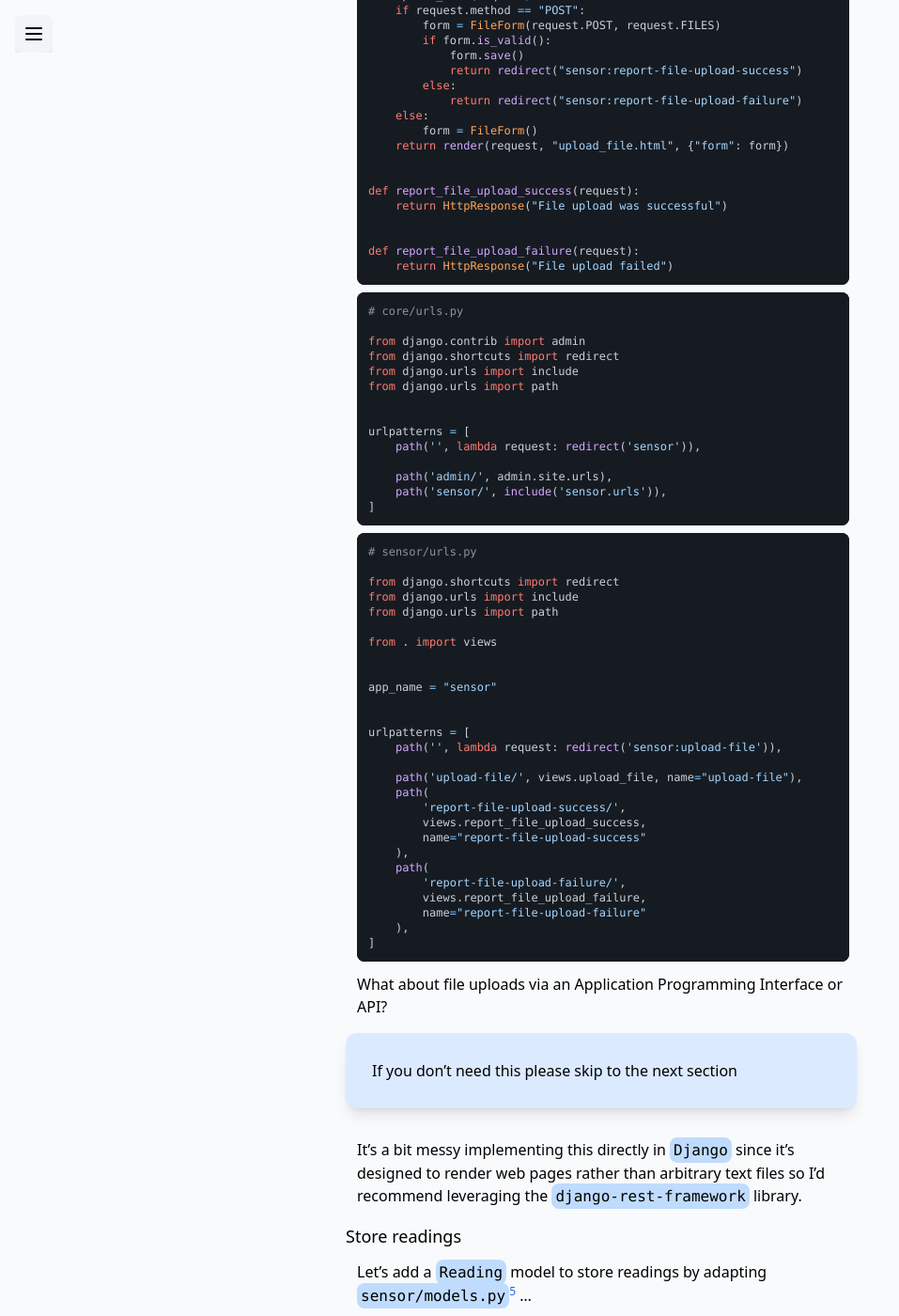
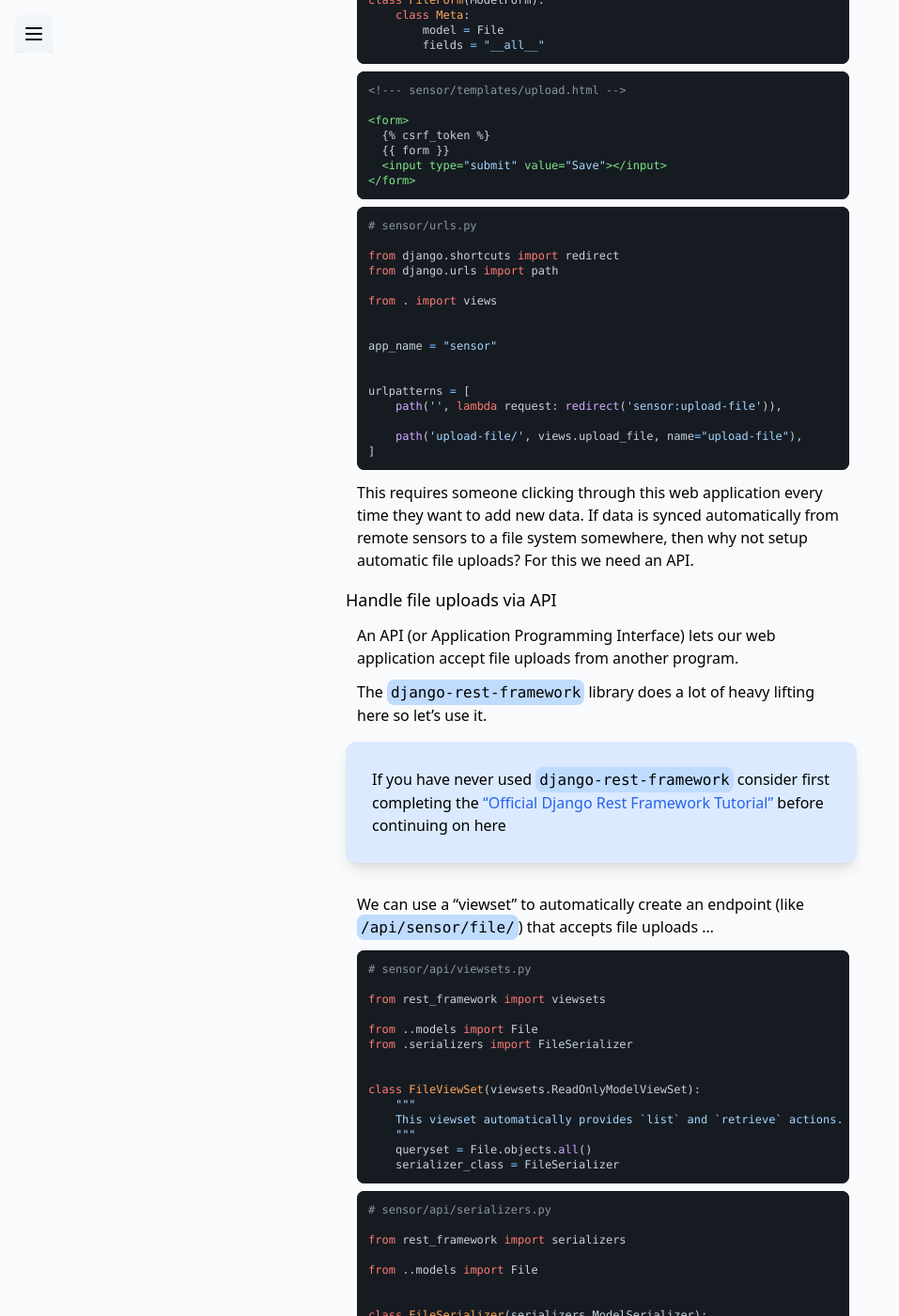
Before and after one commit to rdmolony/rdmolony.github.io, a Jekyll site: the page built from _posts/2023-12-14-running-django-on-timescaledb.md, in a window 1280 px wide and 1400 px high, scrolled down 3773 px. Shown: the whole window at 94% size, without its empty margins (0-957 px from the left). Built offline with Jekyll 4.4.1, drawn with Linux system fonts in a browser that asks for light colours; some of the changed text lies outside the part shown.

Commit message:
update 2023-12-14-running-django-on-timescaledb.md

````diff
--- a/_posts/2023-12-14-running-django-on-timescaledb.md
+++ b/_posts/2023-12-14-running-django-on-timescaledb.md
@@ -26,7 +26,8 @@
 
 - [Getting data in](#getting-data-in)
   - [Create an app](#create-an-app)
-  - [Handle file uploads](#handle-file-uploads)
+  - [Handle file uploads via Browser](#handle-file-uploads-via-browser)
+  - [Handle file uploads via API](#handle-file-uploads-via-api)
   - [Store readings](#store-readings)
   - [Handle importing readings from files](#handle-importing-readings-from-files)
 - [Getting data out](#getting-data-out)
@@ -129,11 +130,32 @@
 python manage.py migrate
 ```
 
-Now that we have somewhere to store files of readings,  we need to handle web browser file uploads.
+Now that we have somewhere to store files of readings,  we need to handle file uploads.
 
-This part is "standard" so it's covered by the [`Django` documentation](https://docs.djangoproject.com/en/5.0/topics/http/file-uploads/).
+This part is "standard" so it's covered by the [`Django` documentation](https://docs.djangoproject.com/en/5.0/topics/http/file-uploads/).  In a similar manner, I can create a "view" to render `HTML` to accept browser file uploads ...
 
-In a similar manner, I can create ...
+```python
+# sensor/views.py
+
+from django.shortcuts import render
+from django.shortcuts import redirect
+from django.http import HttpResponse
+
+from .forms import FileForm
+
+
+def upload_file(request):
+    if request.method == "POST":
+        form = FileForm(request.POST, request.FILES)
+        if form.is_valid():
+            form.save()
+            return HttpResponse("File upload was successful")
+        else:
+            return HttpResponse("File upload failed")
+    else:
+        form = FileForm()
+    return render(request, "upload_file.html", {"form": form})
+```
 
 ```python
 # sensor/forms.py
@@ -162,58 +184,9 @@
 {% endraw %}
 
 ```python
-# sensor/views.py
-
-from django.shortcuts import render
-from django.shortcuts import redirect
-from django.http import HttpResponse
-
-from .forms import FileForm
-
-
-def upload_file(request):
-    if request.method == "POST":
-        form = FileForm(request.POST, request.FILES)
-        if form.is_valid():
-            form.save()
-            return redirect("sensor:report-file-upload-success")
-        else:
-            return redirect("sensor:report-file-upload-failure")
-    else:
-        form = FileForm()
-    return render(request, "upload_file.html", {"form": form})
-
-
-def report_file_upload_success(request):
-    return HttpResponse("File upload was successful")
-
-
-def report_file_upload_failure(request):
-    return HttpResponse("File upload failed")
-```
-
-```python
-# core/urls.py
-
-from django.contrib import admin
-from django.shortcuts import redirect
-from django.urls import include
-from django.urls import path
-
-
-urlpatterns = [
-    path('', lambda request: redirect('sensor')),
-
-    path('admin/', admin.site.urls),
-    path('sensor/', include('sensor.urls')),
-]
-```
-
-```python
 # sensor/urls.py
 
 from django.shortcuts import redirect
-from django.urls import include
 from django.urls import path
 
 from . import views
@@ -226,26 +199,75 @@
     path('', lambda request: redirect('sensor:upload-file')),
 
     path('upload-file/', views.upload_file, name="upload-file"),
-    path(
-        'report-file-upload-success/',
-        views.report_file_upload_success,
-        name="report-file-upload-success"
-    ),
-    path(
-        'report-file-upload-failure/',
-        views.report_file_upload_failure,
-        name="report-file-upload-failure"
-    ),
 ]
 ```
 
-What about file uploads via an Application Programming Interface or API?
-
-> If you don't need this please skip to the next section
-
-It's a bit messy implementing this directly in `Django` since it's designed to render web pages rather than arbitrary text files so I'd recommend leveraging the `django-rest-framework` library.
+This requires someone clicking through this web application every time they want to add new data.  If data is synced automatically from remote sensors to a file system somewhere, then why not setup automatic file uploads?  For this we need an API.
 
 
+### Handle file uploads via API
+
+An API (or Application Programming Interface) lets our web application accept file uploads from another program.
+
+The `django-rest-framework` library does a lot of heavy lifting here so let's use it.
+
+> If you have never used `django-rest-framework` consider first completing the ["Official Django Rest Framework Tutorial"](https://www.django-rest-framework.org/tutorial/quickstart/) before continuing on here
+
+We can use a "viewset" to automatically create an endpoint (like `/api/sensor/file/`) that accepts file uploads ...
+
+```python
+# sensor/api/viewsets.py
+
+from rest_framework import viewsets
+
+from ..models import File
+from .serializers import FileSerializer
+
+
+class FileViewSet(viewsets.ReadOnlyModelViewSet):
+    """
+    This viewset automatically provides `list` and `retrieve` actions.
+    """
+    queryset = File.objects.all()
+    serializer_class = FileSerializer
+```
+
+```python
+# sensor/api/serializers.py
+
+from rest_framework import serializers
+
+from ..models import File
+
+
+class FileSerializer(serializers.ModelSerializer):
+    class Meta:
+        model = File
+        fields = ['__all__']
+```
+
+
+```python
+# sensor/api_urls.py
+
+from django.urls import include
+from django.urls import path
+from rest_framework.routers import DefaultRouter
+
+from .api import viewsets
+
+
+app_name = "sensor"
+
+
+router = DefaultRouter()
+router.register('file', viewsets.FileViewSet)
+
+
+urlpatterns = [
+    path('', include(router.urls)),
+]
+```
 
 
 
````
Also changed, not shown: other parts of _posts/2023-12-14-running-django-on-timescaledb.md (+1 -1 lines).
